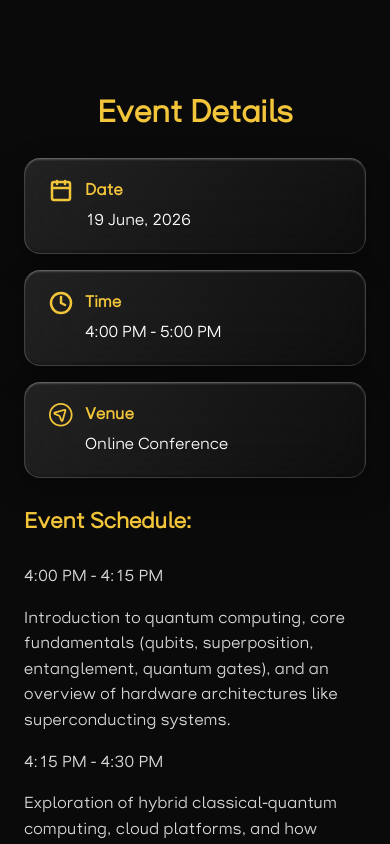
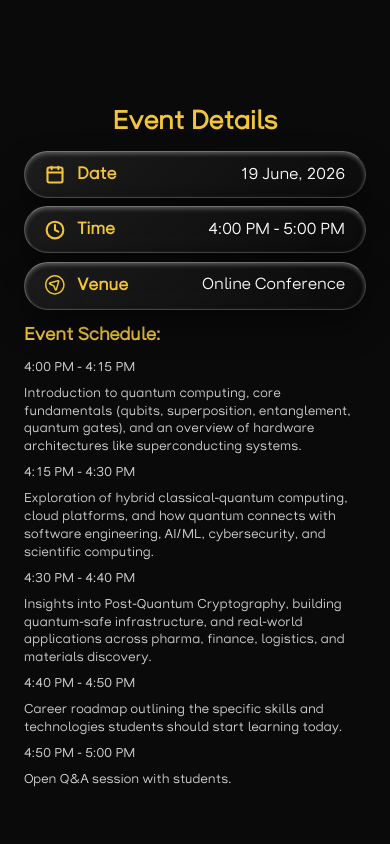
Before and after one commit to ACM-VIT/DSP-Peter-Robinson-May-2025, a Next.js app: page /event-details in a window 390 px wide. Shown: the top 844 px of the page. Built offline with nearby package versions, Linux system fonts and the light colour scheme.

Commit message:
Fixed UI issues, made screens for mobile

```diff
--- a/src/app/globals.css
+++ b/src/app/globals.css
@@ -126,16 +126,17 @@ body {
 
 /* Event details glass card */
 .glass-card {
-  background: linear-gradient(135deg, rgba(255, 255, 255, 0.1) 0%, rgba(255, 255, 255, 0.02) 100%);
-  backdrop-filter: blur(30px);
-  -webkit-backdrop-filter: blur(30px);
-  border: 1px solid rgba(255, 255, 255, 0.15);
-  border-top: 1px solid rgba(255, 255, 255, 0.3);
-  border-left: 1px solid rgba(255, 255, 255, 0.2);
+  background: linear-gradient(135deg, rgba(255, 255, 255, 0.08) 0%, rgba(255, 255, 255, 0.01) 100%);
+  backdrop-filter: blur(40px);
+  -webkit-backdrop-filter: blur(40px);
+  border: 1px solid rgba(255, 255, 255, 0.2);
+  border-top: 1px solid rgba(255, 255, 255, 0.4);
+  border-left: 1px solid rgba(255, 255, 255, 0.3);
+  border-radius: 24px;
   box-shadow:
-    0 12px 30px rgba(0, 0, 0, 0.35),
-    inset 0 1px 2px rgba(255, 255, 255, 0.2),
-    inset 0 -1px 2px rgba(0, 0, 0, 0.3);
+    0 16px 32px rgba(0, 0, 0, 0.4),
+    inset 0 2px 4px rgba(255, 255, 255, 0.3),
+    inset 0 -2px 4px rgba(0, 0, 0, 0.2);
 }
 
 /* Hide scrollbar utility */
@@ -150,16 +151,24 @@ body {
 /* Responsive */
 @media (max-width: 768px) {
   .timer-digit-card {
-    width: 60px;
-    height: 60px;
+    width: auto;
+    height: auto;
+    background: transparent;
+    border: none;
+    box-shadow: none;
+    backdrop-filter: none;
+    -webkit-backdrop-filter: none;
   }
 }
 
 @media (max-width: 480px) {
   .timer-digit-card {
-    width: 48px;
-    height: 48px;
-    border-radius: 8px;
+    width: auto;
+    height: auto;
+  }
+  .timer-container {
+    padding: 0.5rem 0.75rem;
+    border-radius: 12px;
   }
 }
 
--- a/src/components/about-event-section.tsx
+++ b/src/components/about-event-section.tsx
@@ -9,11 +9,11 @@ export default function AboutEventSection() {
   return (
     <div className="relative z-10 flex w-full flex-col pb-8">
       <main className="mx-auto flex min-h-screen w-full max-w-5xl flex-col justify-center px-6 pt-24 pb-12 md:px-12 lg:px-20">
-        <h2 className="mb-6 text-center text-[1.9rem] font-semibold leading-tight text-[var(--color-gold)] md:mb-10 md:text-[2.25rem]">
+        <h2 className="mb-6 text-center text-[1.6rem] md:text-[2.25rem] font-semibold leading-tight text-[var(--color-gold)] md:mb-10">
           About the Event
         </h2>
 
-        <div className="mx-auto max-w-[900px] space-y-4 text-[1rem] leading-[1.6] tracking-[0.01em] text-white/85 md:text-[1.05rem]">
+        <div className="mx-auto max-w-[900px] space-y-2 text-[0.85rem] leading-[1.5] tracking-[0.01em] text-white/85 md:space-y-4 md:text-[1.05rem] md:leading-[1.6]">
           {paragraphs.map((paragraph) => (
             <p key={paragraph}>{paragraph}</p>
           ))}
--- a/src/components/event-details-section.tsx
+++ b/src/components/event-details-section.tsx
@@ -27,74 +27,74 @@ const scheduleItems = [
 export default function EventDetailsSection() {
   return (
     <div className="relative z-10 flex w-full flex-col pb-8">
-      <main className="mx-auto flex min-h-screen w-full max-w-5xl flex-col justify-center px-6 pt-24 pb-12 md:px-12 lg:px-20">
+      <main className="mx-auto flex min-h-screen w-full max-w-5xl flex-col justify-center px-6 pt-20 pb-6 md:px-12 md:pt-24 md:pb-12 lg:px-20">
         <div className="w-full">
-          <h1 className="mb-6 text-center text-[1.9rem] font-semibold leading-tight text-[var(--color-gold)] md:mb-8 md:text-[2.25rem]">
+          <h1 className="mb-3 text-center text-[1.6rem] md:text-[2.25rem] font-semibold leading-tight text-[var(--color-gold)] md:mb-8">
             Event Details
           </h1>
 
-          <div className="mx-auto mb-8 grid w-full max-w-[900px] grid-cols-1 gap-4 md:grid-cols-3 md:gap-6">
-            <div className="glass-card flex flex-col items-start justify-center rounded-2xl px-6 py-5">
-              <div className="mb-1.5 flex items-center gap-3">
+          <div className="mx-auto mb-4 grid w-full max-w-[900px] grid-cols-1 gap-2 md:mb-8 md:grid-cols-3 md:gap-6">
+            <div className="glass-card flex flex-row items-center justify-between rounded-2xl px-5 py-2.5 md:flex-col md:items-start md:justify-center md:px-6 md:py-5">
+              <div className="flex items-center gap-3 md:mb-1">
                 <Calendar
-                  className="h-6 w-6 text-[var(--color-gold)]"
+                  className="h-5 w-5 md:h-6 md:w-6 text-[var(--color-gold)]"
                   strokeWidth={2.5}
                 />
-                <span className="text-[1rem] font-semibold tracking-[0.01em] text-[var(--color-gold)] md:text-[1.05rem]">
+                <span className="text-[1.05rem] font-semibold tracking-[0.01em] text-[var(--color-gold)]">
                   Date
                 </span>
               </div>
-              <p className="ml-9 text-[1rem] font-medium leading-[1.5] text-white md:text-[1.05rem]">
+              <p className="text-[1rem] font-medium leading-[1.5] text-white md:ml-9 md:text-[1.05rem]">
                 19 June, 2026
               </p>
             </div>
 
-            <div className="glass-card flex flex-col items-start justify-center rounded-2xl px-6 py-5">
-              <div className="mb-1.5 flex items-center gap-3">
+            <div className="glass-card flex flex-row items-center justify-between rounded-2xl px-5 py-2.5 md:flex-col md:items-start md:justify-center md:px-6 md:py-5">
+              <div className="flex items-center gap-3 md:mb-1">
                 <Clock
-                  className="h-6 w-6 text-[var(--color-gold)]"
+                  className="h-5 w-5 md:h-6 md:w-6 text-[var(--color-gold)]"
                   strokeWidth={2.5}
                 />
-                <span className="text-[1rem] font-semibold tracking-[0.01em] text-[var(--color-gold)] md:text-[1.05rem]">
+                <span className="text-[1.05rem] font-semibold tracking-[0.01em] text-[var(--color-gold)]">
                   Time
                 </span>
               </div>
-              <p className="ml-9 text-[1rem] font-medium leading-[1.5] text-white md:text-[1.05rem]">
+              <p className="text-[1rem] font-medium leading-[1.5] text-white md:ml-9 md:text-[1.05rem]">
                 4:00 PM - 5:00 PM
               </p>
             </div>
 
-            <div className="glass-card flex flex-col items-start justify-center rounded-2xl px-6 py-5">
-              <div className="mb-1.5 flex items-center gap-3">
+            <div className="glass-card flex flex-row items-center justify-between rounded-2xl px-5 py-2.5 md:flex-col md:items-start md:justify-center md:px-6 md:py-5">
+              <div className="flex items-center gap-3 md:mb-1">
                 <Image
                   src="/images/venue.svg"
                   alt="Venue Icon"
                   width={24}
                   height={24}
-                  className="h-6 w-6"
+                  className="h-5 w-5 md:h-6 md:w-6"
                 />
-                <span className="text-[1rem] font-semibold tracking-[0.01em] text-[var(--color-gold)] md:text-[1.05rem]">
+                <span className="text-[1.05rem] font-semibold tracking-[0.01em] text-[var(--color-gold)]">
                   Venue
                 </span>
               </div>
-              <p className="ml-9 text-[1rem] font-medium leading-[1.5] text-white md:text-[1.05rem]">
+              <p className="text-[1rem] font-medium leading-[1.5] text-white md:ml-9 md:text-[1.05rem]">
                 Online Conference
               </p>
             </div>
           </div>
 
           <div className="mx-auto w-full max-w-[900px]">
-            <h2 className="mb-5 text-[1.35rem] font-semibold leading-tight text-[var(--color-gold)] md:text-[1.55rem]">
+            <h2 className="mb-2 text-[1.1rem] font-semibold leading-tight text-[var(--color-gold)] md:mb-5 md:text-[1.55rem]">
               Event Schedule:
             </h2>
 
             <div className="flex flex-col">
               {scheduleItems.map((item) => (
                 <div className="flex flex-col md:flex-row" key={item.time}>
-                  <div className="shrink-0 py-2 pr-6 text-[1rem] font-medium leading-[1.6] tracking-[0.01em] text-white/85 md:w-[220px] md:text-[1.05rem]">
+                  <div className="shrink-0 py-1 pr-4 text-[0.8rem] font-medium leading-[1.4] tracking-[0.01em] text-white/85 md:w-[220px] md:py-2 md:pr-6 md:text-[1.05rem]">
                     {item.time}
                   </div>
-                  <div className="flex-1 py-2 text-[1rem] leading-[1.6] tracking-[0.01em] text-white/85 md:border-l md:border-white/20 md:pl-10 md:text-[1.05rem]">
+                  <div className="flex-1 py-1 text-[0.8rem] leading-[1.4] tracking-[0.01em] text-white/85 md:border-l md:border-white/20 md:py-2 md:pl-10 md:text-[1.05rem]">
                     {item.desc}
                   </div>
                 </div>
--- a/src/components/hero-section.tsx
+++ b/src/components/hero-section.tsx
@@ -15,11 +15,11 @@ export default function HeroSection({
 
   return (
     <main className="relative z-10 flex flex-1 flex-col items-center justify-center px-8 pt-28 pb-16 text-center">
-      <h1 className="mx-auto mb-6 max-w-[1100px] font-[family-name:var(--font-trap)] text-[clamp(1.75rem,3.8vw,3.25rem)] font-extrabold leading-[1.2] text-[var(--color-gold)] transition-opacity duration-[1500ms]">
+      <h1 className="mx-auto mb-6 max-w-[1100px] font-[family-name:var(--font-trap)] text-[clamp(1.5rem,3.8vw,3.25rem)] font-extrabold leading-[1.2] text-[var(--color-gold)] transition-opacity duration-[1500ms]">
 
       </h1>
 
-      <h2 className="mb-10 font-[family-name:var(--font-trap)] text-[clamp(2.8rem,5.5vw,4.5rem)] font-extrabold leading-[1.15] text-[var(--color-gold)]">
+      <h2 className="mb-10 font-[family-name:var(--font-trap)] text-[clamp(2rem,5.5vw,4.5rem)] font-extrabold leading-[1.15] text-[var(--color-gold)]">
         Quantum Computing: Shaping the Future of Technology and Engineering by
         2030
         <br />
```
Also changed, not shown: src/app/page.tsx (+6 -13 lines), src/components/countdown-timer.tsx (+4 -4 lines), src/components/navbar.tsx (+4 -4 lines), src/components/speaker-section.tsx (+6 -6 lines).
